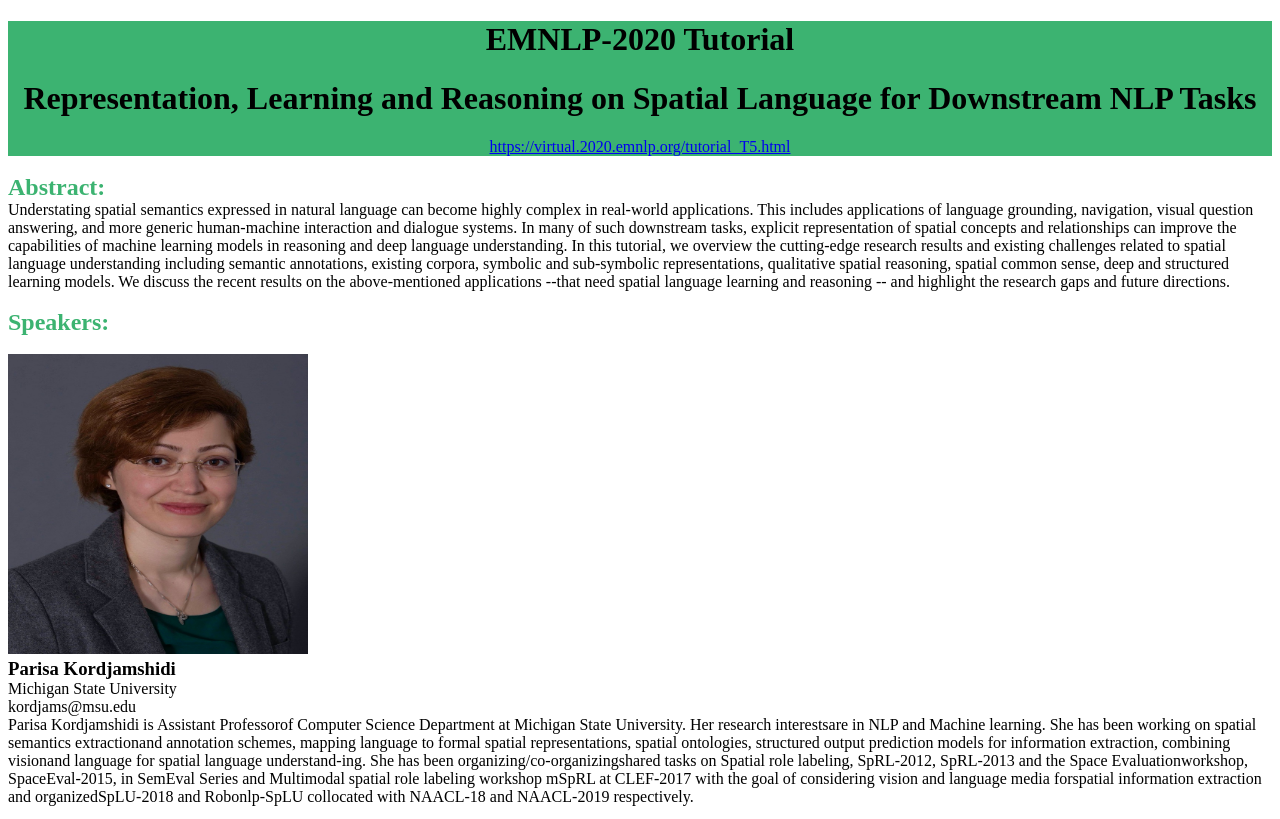
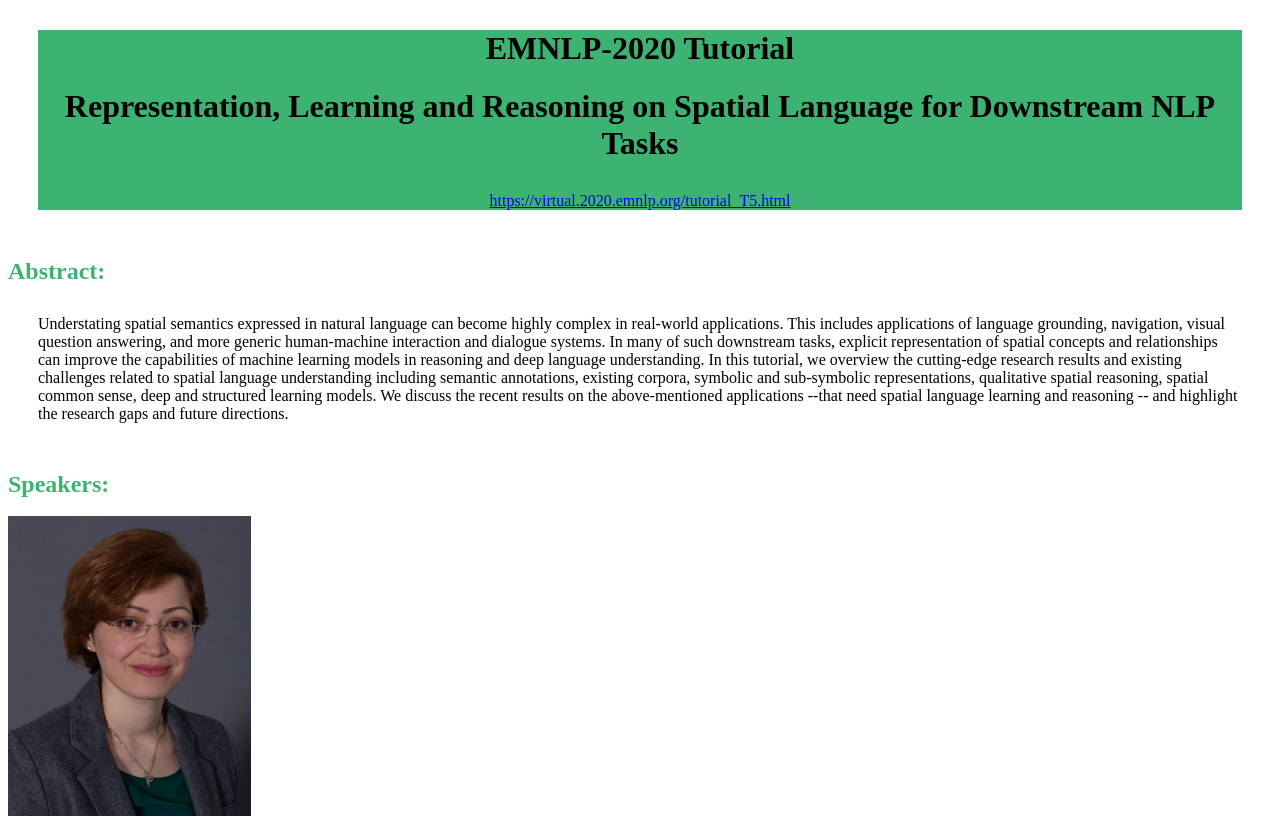
Before and after one commit to Spatial-Language-Tutorial/Spatial-Language-Tutorial.github.io, a plain HTML site: page index.html in a window 1280 px wide. Shown: the top 819 px of the page. Drawn offline with Linux system fonts and the light colour scheme.

Commit message:
Update index.html

```diff
--- a/index.html
+++ b/index.html
@@ -8,20 +8,20 @@ h2{
 .title{
   background-color:#3CB371;
   text-align:center;
-  margin: auto;
+  margin: 30px;
 }
 #link{
   color: black;
 }
 p{
-  margin: auto;
+  margin: 30px;
 }
 h3{
-  margin: auto;
+  margin: 30px;
 }
 img{
   height:300px;
-  width:300px;
+}
 </style>
 <body>
 <div class="title">
```
